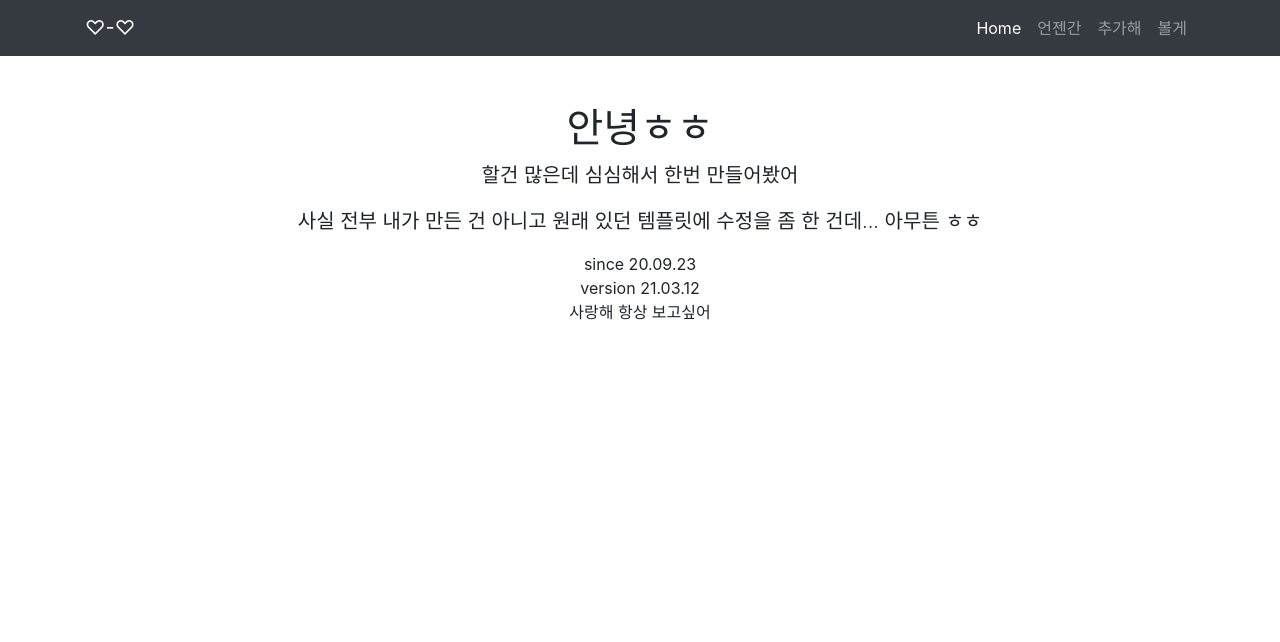
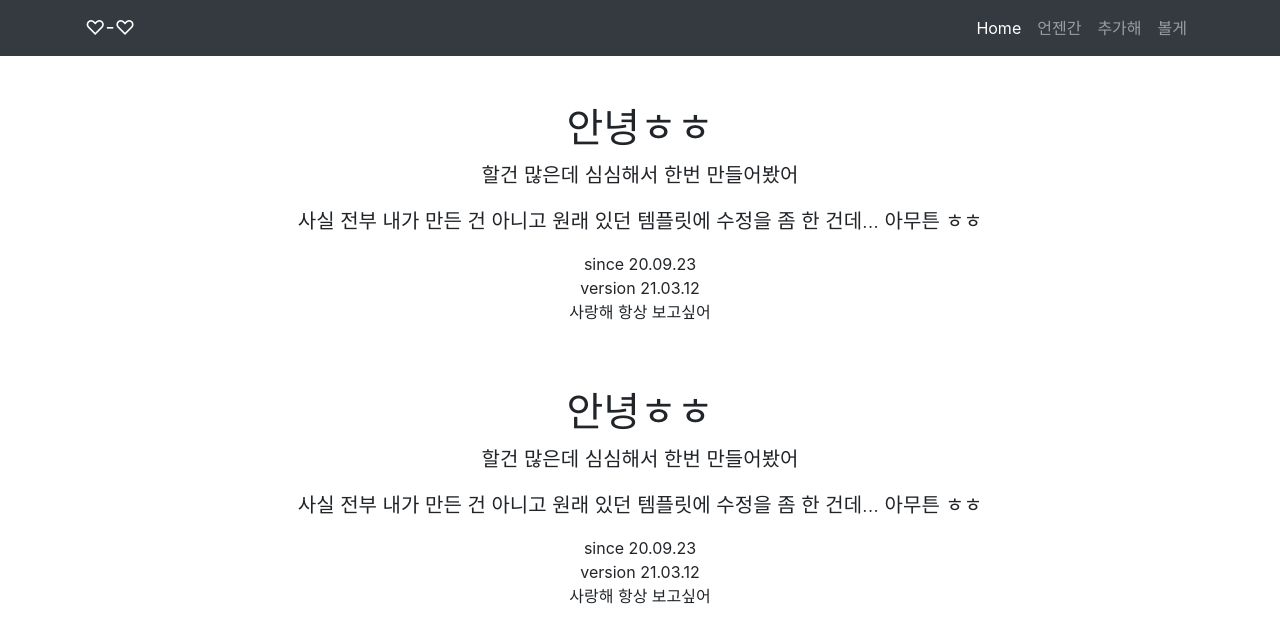
Before and after one commit to jbin08/jbin08.github.io, a website: page index.html in a window 1280 px wide. Drawn offline with Linux system fonts and the light colour scheme.

Commit message:
Update index.html

```diff
--- a/index.html
+++ b/index.html
@@ -61,6 +61,23 @@
     </div>
   </div>
 
+  <!-- 언젠간-->
+  <section class="page-section" id="언젠간">
+  <div class="container">
+    <div class="row">
+      <div class="col-lg-12 text-center">
+        <h1 class="mt-5">안녕ㅎㅎ</h1>
+        <p class="lead">할건 많은데 심심해서 한번 만들어봤어</p>
+        <p class="lead">사실 전부 내가 만든 건 아니고 원래 있던 템플릿에 수정을 좀 한 건데... 아무튼 ㅎㅎ</p>
+        <ul class="list-unstyled">
+          <li>since 20.09.23</li>
+          <li>version 21.03.12</li>
+          <li>사랑해 항상 보고싶어</li>
+        </div>
+      </div>
+    </div>
+  </section>
+
   <!-- Bootstrap core JavaScript -->
   <script src="vendor/jquery/jquery.slim.min.js"></script>
   <script src="vendor/bootstrap/js/bootstrap.bundle.min.js"></script>
```
